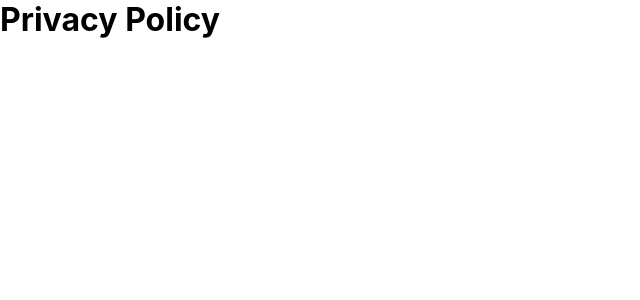
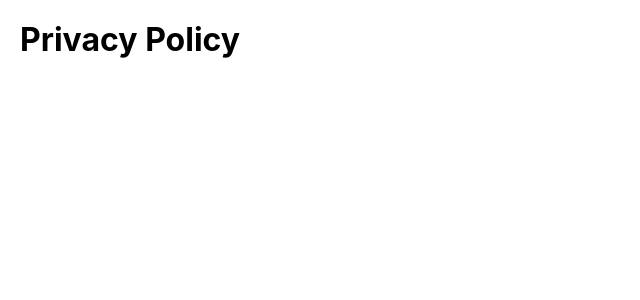
Before and after one commit to macuyler/pandemonium-site, a React (Create React App) app: page /privacy in a window 1280 px wide. Shown: the top 300 px of the page, without its empty margins (0-640 px from the left). Built offline with nearby package versions, Linux system fonts and the light colour scheme.

Commit message:
Add react-jss

```diff
--- a/package.json
+++ b/package.json
@@ -8,6 +8,7 @@
     "@testing-library/user-event": "^7.2.1",
     "react": "^16.13.1",
     "react-dom": "^16.13.1",
+    "react-jss": "^10.4.0",
     "react-router-dom": "^5.2.0",
     "react-scripts": "3.4.3"
   },
--- a/src/components/App.js
+++ b/src/components/App.js
@@ -1,10 +1,11 @@
 import React from 'react';
-import { BrowserRouter as Router, Switch, Route, Link } from 'react-router-dom';
+import { BrowserRouter as Router, Switch, Route } from 'react-router-dom';
+import injectSheet from 'react-jss';
 import routes from './pages';
 
-const App = () => {
+const App = ({ classes }) => {
   return (
-    <div className="App">
+    <div className={classes.app}>
       <Router>
         <Switch>
           {Object.keys(routes).map((route) => (
@@ -16,4 +17,11 @@ const App = () => {
   );
 }
 
-export default App;
+const styles = {
+  app: {
+    width: '100%',
+    minHeight: '100vh',
+  }
+};
+
+export default injectSheet(styles)(App);
--- a/src/components/pages/Home.js
+++ b/src/components/pages/Home.js
@@ -1,13 +1,26 @@
 import React from 'react';
+import injectSheet from 'react-jss';
 import Banner from '../../assets/img/city.jpeg';
 
-const HomePage = () => {
+const HomePage = ({ classes }) => {
     return (
-      <div className="Page">
+      <div className={classes.page}>
         <h1>Welcome to the Home Page!</h1>
-        <img src={Banner} alt="banner" />
+        <img src={Banner} alt="banner" className={classes.img} />
       </div>
     );
 };
 
-export default HomePage;
+const styles = {
+    page: {
+        display: 'flex',
+        flexDirection: 'column',
+        alignItems: 'center'
+    },
+    img: {
+        width: '100%',
+        height: 'auto'
+    }
+};
+
+export default injectSheet(styles)(HomePage);
--- a/src/components/pages/Privacy.js
+++ b/src/components/pages/Privacy.js
@@ -1,11 +1,20 @@
 import React from 'react';
+import injectSheet from 'react-jss';
 
-const PrivacyPage = () => {
+const PrivacyPage = ({ classes }) => {
     return (
-        <div className="Page">
+        <div className={classes.page}>
             <h1>Privacy Policy</h1>
         </div>
     );
 };
 
-export default PrivacyPage;
+const styles = {
+    page: {
+        width: '100%',
+        boxSizing: 'border-box',
+        padding: 20
+    }
+};
+
+export default injectSheet(styles)(PrivacyPage);
--- a/src/components/pages/Support.js
+++ b/src/components/pages/Support.js
@@ -1,11 +1,20 @@
 import React from 'react';
+import injectSheet from 'react-jss';
 
-const SupportPage = () => {
-    return (
-        <div className="Page">
-            <h1>Support Page</h1>
-        </div>
-    );
+const SupportPage = ({ classes }) => {
+  return (
+    <div className={classes.page}>
+      <h1>Support Page</h1>
+    </div>
+  );
 };
 
-export default SupportPage;
+const styles = {
+  page: {
+    width: '100%',
+    boxSizing: 'border-box',
+    padding: 20,
+  },
+};
+
+export default injectSheet(styles)(SupportPage);
```
Also changed, not shown: 1 other file (tests, documents, lock files or other folders).
